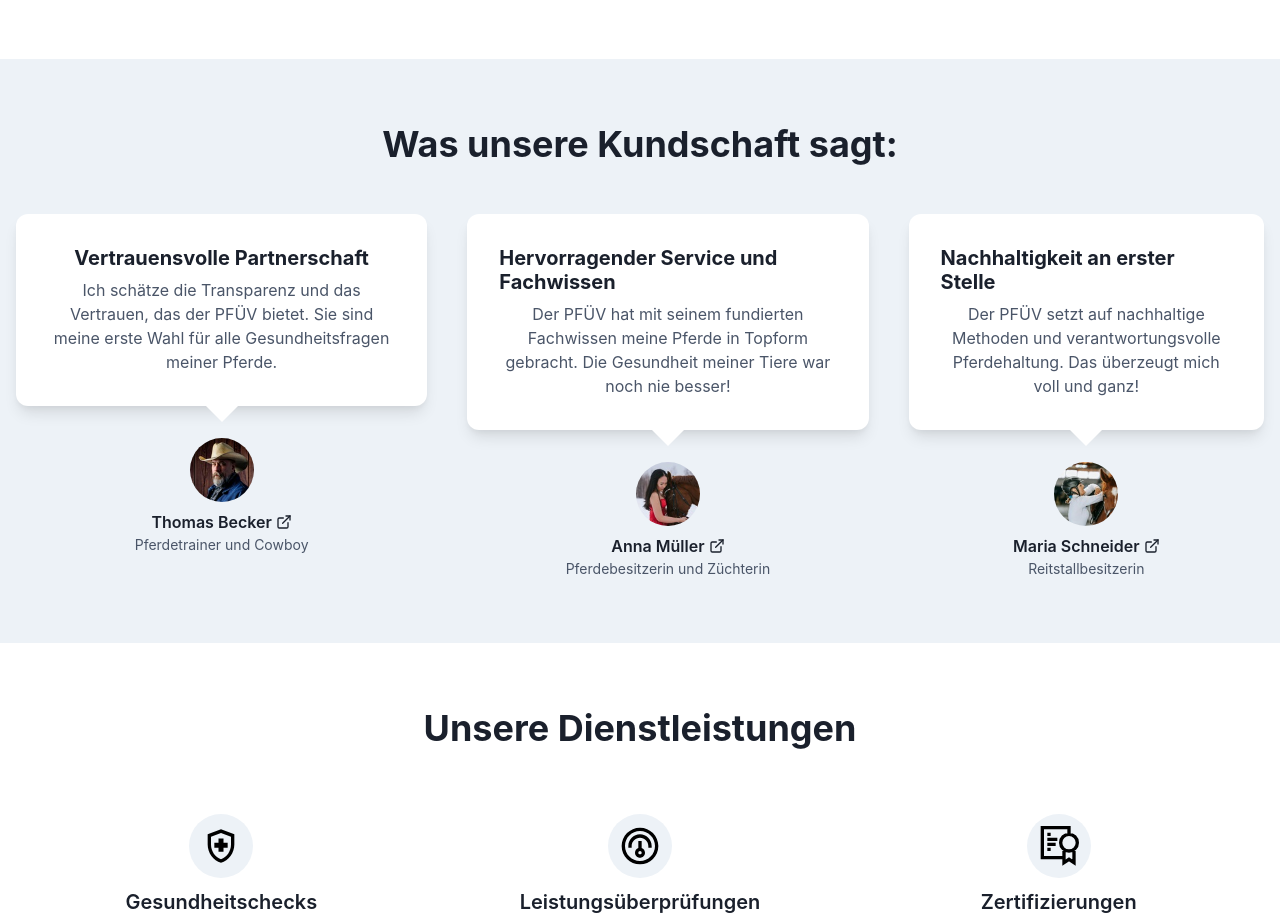
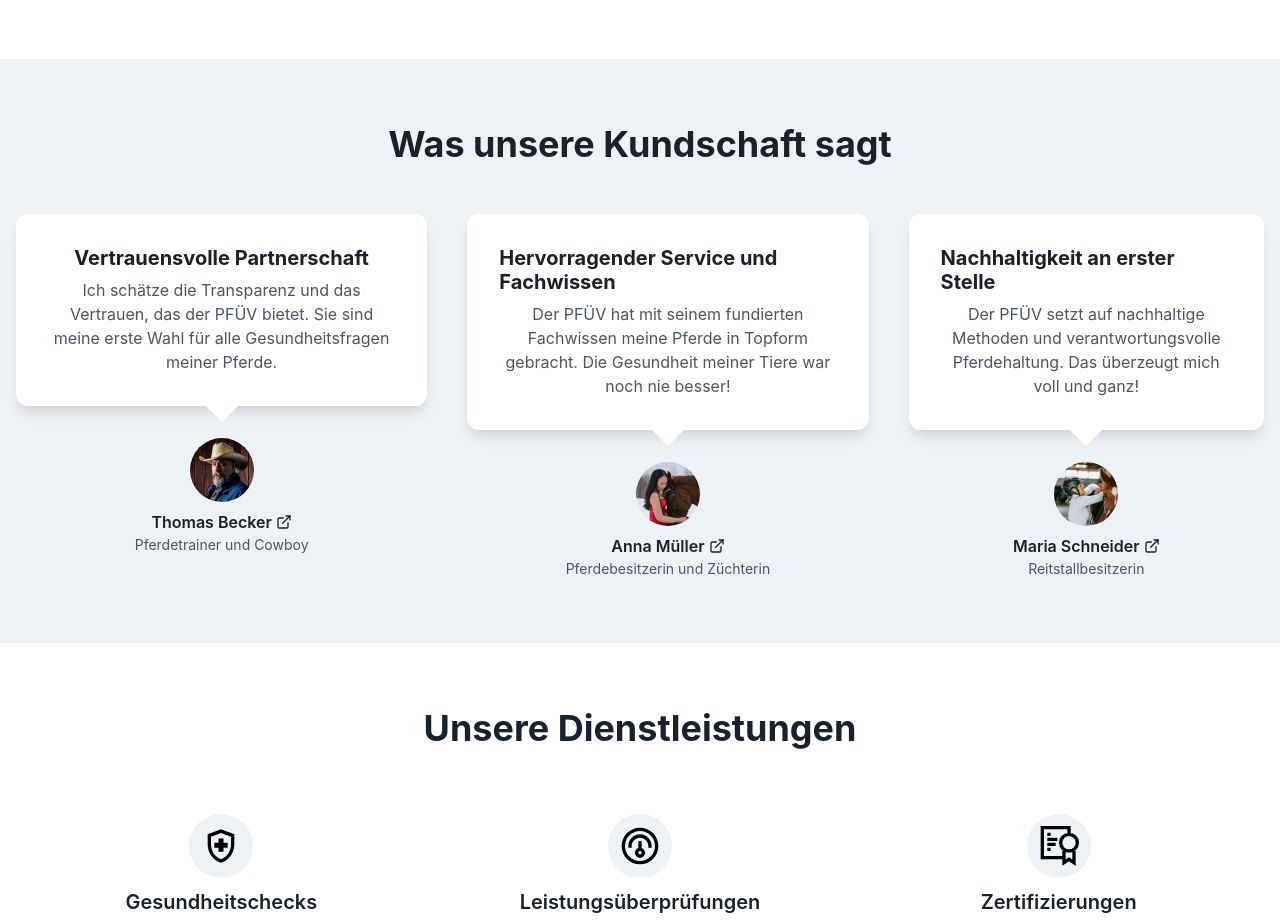
Before and after one commit to david-stefan-hermann/pfuev, a Next.js app: page / in a window 1280 px wide. Shown: the part 1540-2460 px from the top of the page. Built offline with nearby package versions, Linux system fonts and the light colour scheme.

Commit message:
removed ':'

```diff
--- a/components/Testimonials.tsx
+++ b/components/Testimonials.tsx
@@ -106,7 +106,7 @@ const Testimonials: React.FC = () => {
         <Box bg={useColorModeValue('gray.100', 'gray.700')}>
             <Container maxW={'7xl'} py={16} as={Stack} spacing={12}>
                 <Center w={"full"} textAlign={"center"}>
-                    <Heading>Was unsere Kundschaft sagt:</Heading>
+                    <Heading>Was unsere Kundschaft sagt</Heading>
                 </Center>
                 <Stack
                     direction={{ base: 'column', md: 'row' }}
```
